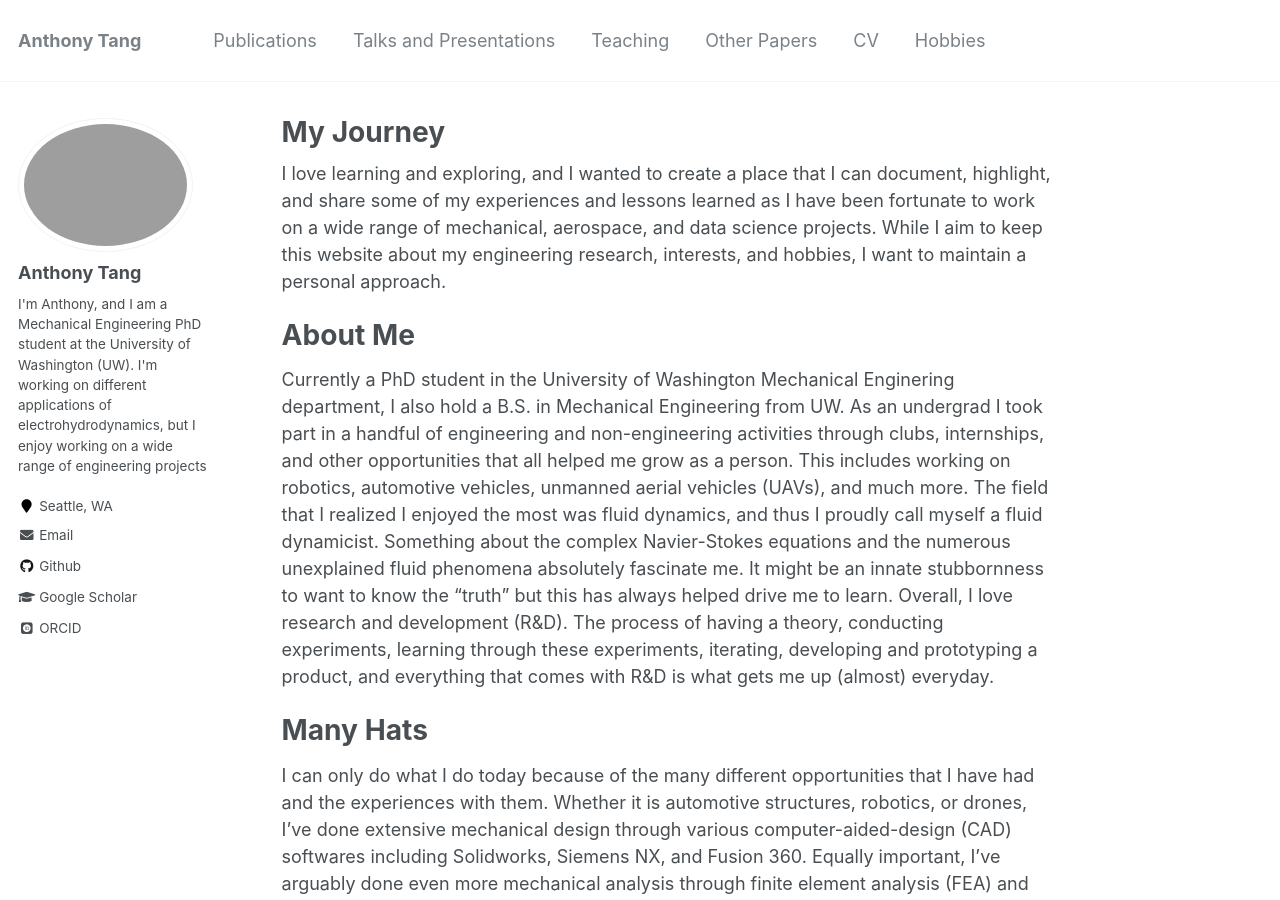
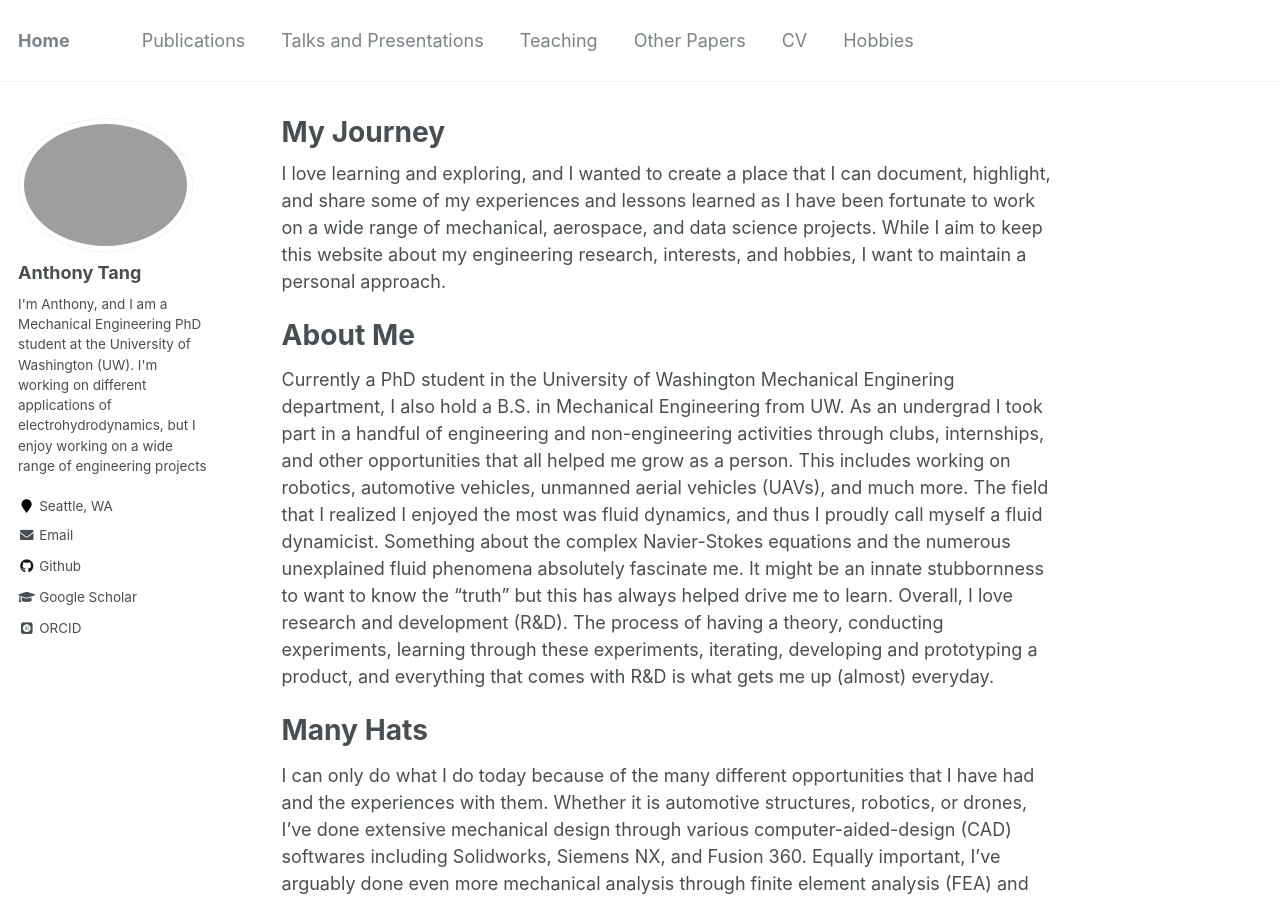
Before and after one commit to antang808/academic, a Jekyll site: the page built from _pages/about.md, in a window 1280 px wide and 900 px high. Built offline with Jekyll 4.4.1, drawn with Linux system fonts in a browser that asks for light colours; some web fonts are replaced.

Commit message:
Update _config.yml

```diff
--- a/_config.yml
+++ b/_config.yml
@@ -7,7 +7,7 @@
 
 # Site Settings
 locale                   : "en-US"
-title                    : "Anthony Tang"
+title                    : "Home"
 title_separator          : "-"
 name                     : &name "Your Name"
 description              : &description "Hi, I'm Anthony, a PhD student at the University of Washington."
```
